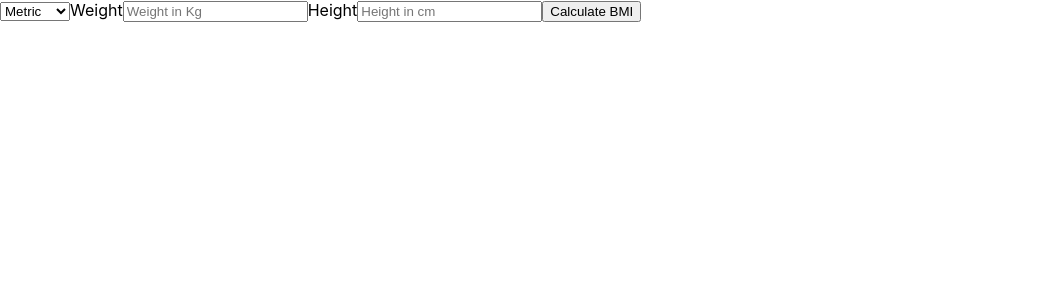
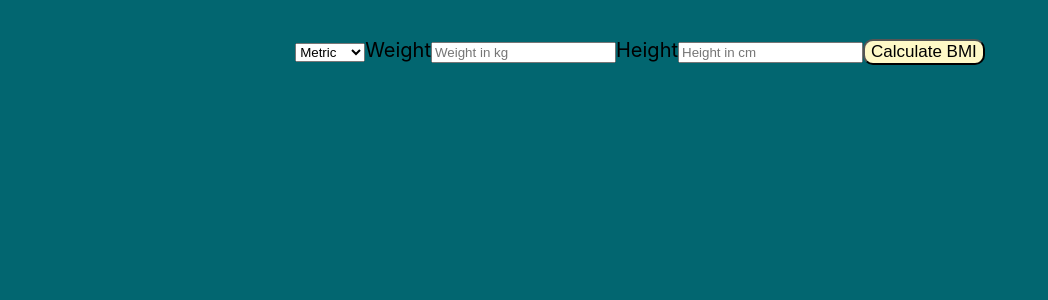
Before and after one commit to salindholm/react_bmi_calculator, a React (Create React App) app: page / in a window 1280 px wide. Shown: the top 300 px of the page, without its empty margins (0-1048 px from the left). Built offline with nearby package versions, Linux system fonts and the light colour scheme.

Commit message:
Adding some basic styling to index.css and correcting typo in Form.jsx

```diff
--- a/src/components/Form.jsx
+++ b/src/components/Form.jsx
@@ -1,7 +1,7 @@
 import React from "react";
 
 const Form = props => {
-  let WeightPlaceHolder = props.systemSelection == "metric" ? "Weight in Kg" : "Weight in lbs"
+  let WeightPlaceHolder = props.systemSelection == "metric" ? "Weight in kg" : "Weight in lbs"
   let HeightPlaceHolder = props.systemSelection == "metric" ? "Height in cm" : "Height in inch"
 
   return (
--- a/src/index.css
+++ b/src/index.css
@@ -5,9 +5,22 @@ body {
     sans-serif;
   -webkit-font-smoothing: antialiased;
   -moz-osx-font-smoothing: grayscale;
+  background-color: #026670;
+  margin-top: 3%;
+  text-align: center;
+  font-size: 20px;
 }
 
-code {
-  font-family: source-code-pro, Menlo, Monaco, Consolas, 'Courier New',
-    monospace;
+input[type="text"] {
+  padding: 8px 8px;
+  margin: 6px 0;
+  box-sizing: border-box;
+  font-size: large;
 }
+button {
+  background-color: #FEF9C7;
+  display: inline-block;
+  font-size: 17px;
+  border-radius: 10px;
+  outline: none;
+}
```
Also changed, not shown: src/App.jsx (line endings or trailing spaces).
